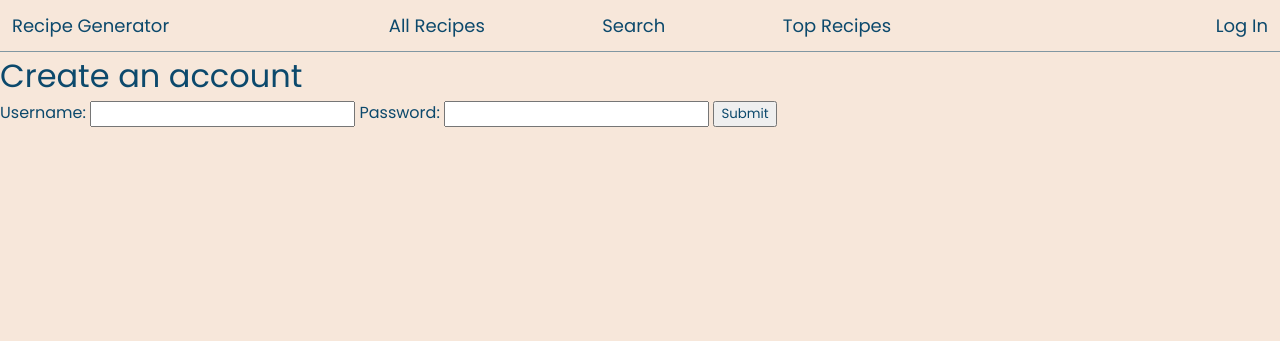
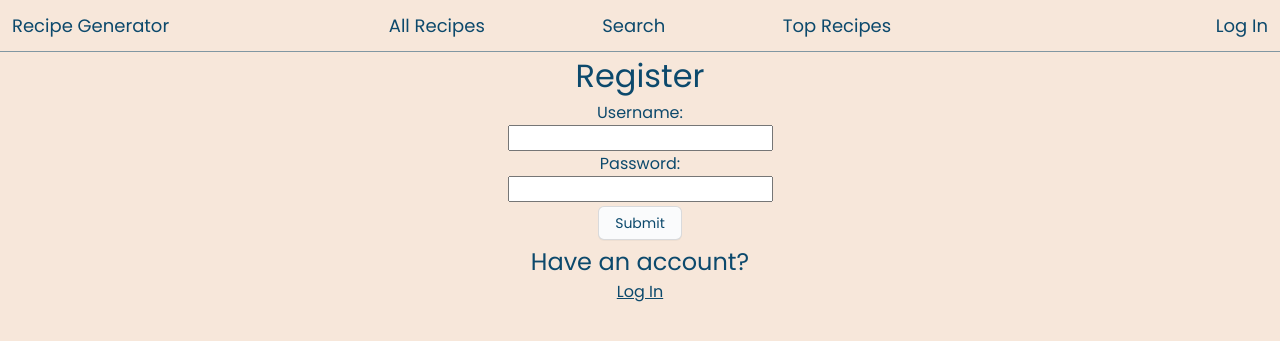
Before and after one commit to ericanderson85/RecipeGenerator, a Flask app: page /register in a window 1280 px wide. Shown: the top 341 px of the page. Run offline with Flask 3, Linux system fonts and the light colour scheme.

Commit message:
Register and log in

```diff
--- a/static/styles.css
+++ b/static/styles.css
@@ -1,14 +1,14 @@
-@import url('https://fonts.googleapis.com/css2?family=Poppins:wght@300;400;600&display=swap');
+@import url("https://fonts.googleapis.com/css2?family=Poppins:wght@300;400;600&display=swap");
 
 :root {
-    --white: #fcfcfc;  /* Off-white */
-    --background: #f7e7da;  /* Color of the website background */
-    --primary: #0c496c;  /* Primary text color of the website */
-    --red: #9B2915;  /* Used for removing ingredients */
+  --white: #fcfcfc; /* Off-white */
+  --background: #f7e7da; /* Color of the website background */
+  --primary: #0c496c; /* Primary text color of the website */
+  --red: #9b2915; /* Used for removing ingredients */
 }
 
 * {
-    font-family: 'Poppins', sans-serif;
+  font-family: "Poppins", sans-serif;
   font-weight: 400;
   margin: 0;
   transition: transform 300ms ease;
@@ -72,14 +72,12 @@ a {
   color: var(--red);
 }
 
-
-
 .text-box,
 .search {
   border: none;
   box-sizing: border-box;
   font-size: 2vw;
-    border: .12vw solid var(--primary);
+  border: 0.12vw solid var(--primary);
 }
 
 .text-box {
@@ -100,7 +98,7 @@ a {
   border-bottom-right-radius: 40px;
   background-color: var(--primary);
   color: var(--white);
-    transition: all .2s;
+  transition: all 0.2s;
   cursor: pointer;
 }
 
@@ -108,7 +106,6 @@ a {
   width: 23%;
   color: var(--white);
   background-color: var(--primary);
-
 }
 
 .dropdown-container {
@@ -132,19 +129,18 @@ a {
   font-size: 2vw;
   text-transform: capitalize;
   padding: 0.5vw;
-    border-right: .46vw solid var(--background);
-    border-left: .46vw solid var(--background);
+  border-right: 0.46vw solid var(--background);
+  border-left: 0.46vw solid var(--background);
   cursor: pointer;
 }
 
 .autocomplete-list li:first-child {
-    border-top: .46vw solid var(--background);
+  border-top: 0.46vw solid var(--background);
 }
 
 .autocomplete-list li:last-child {
-    border-bottom: .46vw solid var(--background);
+  border-bottom: 0.46vw solid var(--background);
 }
-
 
 .recipes-container {
   display: grid;
@@ -195,7 +191,6 @@ header {
   justify-content: space-between;
 }
 
-
 nav {
   flex-grow: 1;
   max-width: 40%;
@@ -229,10 +224,81 @@ nav {
   opacity: 50%;
 }
 
+.log-in-container {
+  display: flex;
+  flex-direction: column;
+  align-items: center;
+  justify-content: center;
+}
+
+.log-in-form {
+  display: flex;
+  flex-direction: column;
+  align-items: center;
+  justify-content: center;
+}
+
+.button {
+  margin: 4px;
+  appearance: none;
+  background-color: #fafbfc;
+  border: 1px solid rgba(27, 31, 35, 0.15);
+  border-radius: 6px;
+  box-shadow: rgba(27, 31, 35, 0.04) 0 1px 0,
+    rgba(255, 255, 255, 0.25) 0 1px 0 inset;
+  box-sizing: border-box;
+  color: var(--primary);
+  cursor: pointer;
+  display: inline-block;
+  font-size: 14px;
+  font-weight: 500;
+  line-height: 20px;
+  list-style: none;
+  padding: 6px 16px;
+  position: relative;
+  transition: background-color 0.2s cubic-bezier(0.3, 0, 0.5, 1);
+  user-select: none;
+  -webkit-user-select: none;
+  touch-action: manipulation;
+  vertical-align: middle;
+  white-space: nowrap;
+  word-wrap: break-word;
+}
+
+.button:hover {
+  background-color: #f3f4f6;
+  text-decoration: none;
+  transition-duration: 0.1s;
+}
+
+.button:disabled {
+  background-color: #fafbfc;
+  border-color: rgba(27, 31, 35, 0.15);
+  color: var(--primary);
+  cursor: default;
+}
+
+.button:active {
+  background-color: #edeff2;
+  box-shadow: rgba(225, 228, 232, 0.2) 0 1px 0 inset;
+  transition: none 0s;
+}
+
+.button:focus {
+  outline: 1px transparent;
+}
+
+.button:before {
+  display: none;
+}
+
+.button:-webkit-details-marker {
+  display: none;
+}
+
 @media (max-width: 1080px) {
-
   .recipe img {
-        width: 300px
+    width: 300px;
   }
 
   .recipes-container {
--- a/templates/sign_up.html
+++ b/templates/sign_up.html
@@ -1,10 +1,15 @@
 {% extends 'base.html' %} {% block content %}
-<h1>Create an account</h1>
-<form action="#" method="post">
-  <label for="username">Username:</label>
-  <input type="text" name="username" />
-  <label for="password">Password:</label>
-  <input type="password" name="password" />
-  <button type="submit">Submit</button>
-</form>
+<div class="log-in-container">
+  <h1>Register</h1>
+  <form class="log-in-form" action="#" method="post">
+    <label for="username">Username:</label>
+    <input type="text" name="username" />
+    <label for="password">Password:</label>
+    <input type="password" name="password" />
+    <button class="button" role="button" type="submit">Submit</button>
+  </form>
+
+  <h2>Have an account?</h2>
+  <a href="/login"><u>Log In</u></a>
+</div>
 {% endblock %}
```
Also changed, not shown: templates/login.html (+12 -12 lines). Lines whose indentation alone changed are shown as unchanged.
